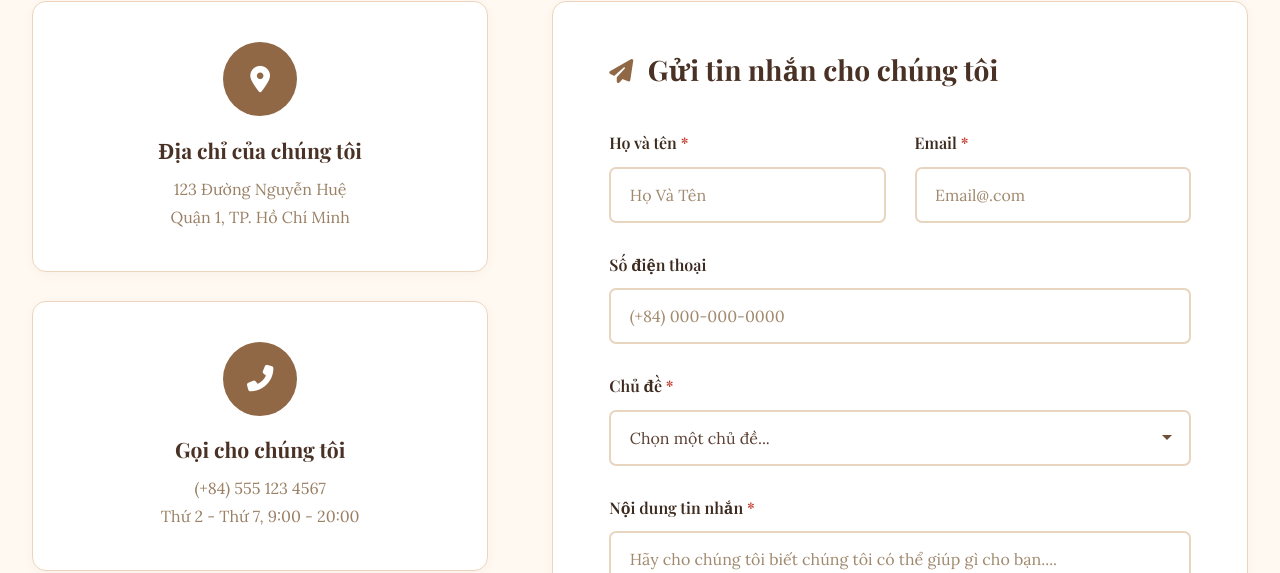
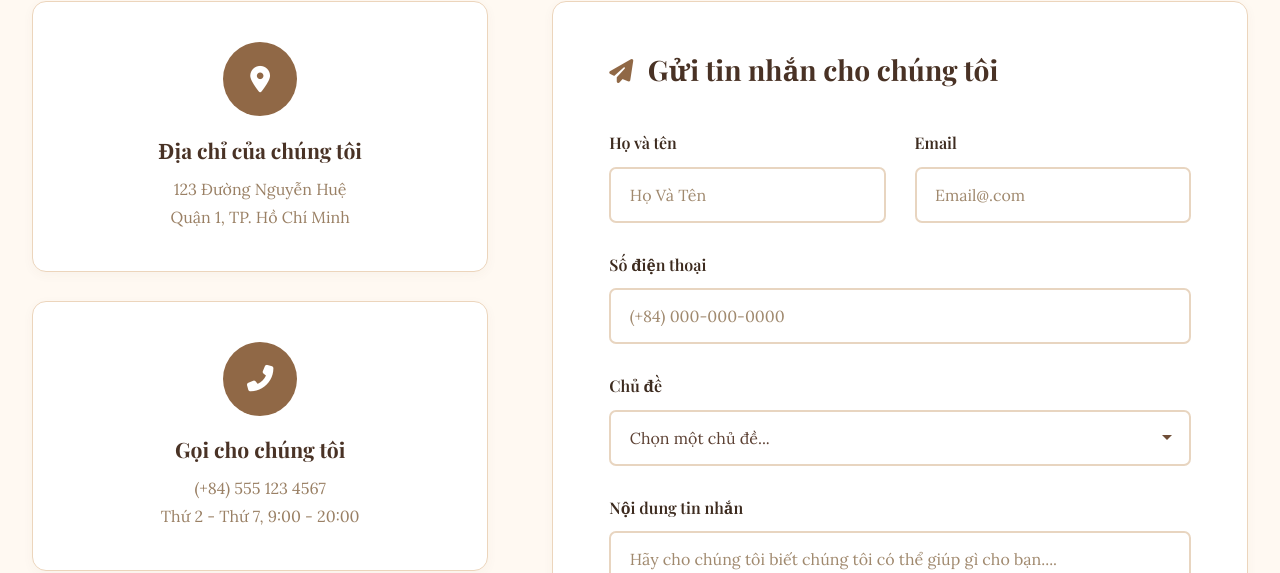
Before and after one commit to phongtoquach/online_bakery_react_app, a React (Vite) app: page /contact in a window 1280 px wide. Shown: the part 605-1178 px from the top of the page. Built offline with nearby package versions, Linux system fonts and the light colour scheme.

Commit message:
Bỏ dấu sao trong form liên hệ

```diff
--- a/src/assets/css/style.css
+++ b/src/assets/css/style.css
@@ -1990,10 +1990,6 @@ select {
   font-size: 1rem;
 }
 
-.contact-form-wrapper .form-group label span {
-  color: var(--color-danger);
-}
-
 .contact-form-wrapper .form-group input,
 .contact-form-wrapper .form-group select,
 .contact-form-wrapper .form-group textarea {
--- a/src/pages/ContactPage.jsx
+++ b/src/pages/ContactPage.jsx
@@ -99,12 +99,12 @@ function ContactPage() {
                         <form onSubmit={handleSubmit}>
                             <div className="contact-form-row">
                                 <div className="form-group">
-                                    <label htmlFor="contactName">Họ và tên <span>*</span></label>
+                                    <label htmlFor="contactName">Họ và tên</label>
                                     <input id="contactName" name="name" type="text" placeholder="Họ Và Tên" value={formData.name} onChange={handleInputChange} required />
                                 </div>
 
                                 <div className="form-group">
-                                    <label htmlFor="contactEmail">Email <span>*</span></label>
+                                    <label htmlFor="contactEmail">Email</label>
                                     <input id="contactEmail" name="email" type="email" placeholder="Email@.com" value={formData.email} onChange={handleInputChange} required />
                                 </div>
                             </div>
@@ -115,7 +115,7 @@ function ContactPage() {
                             </div>
 
                             <div className="form-group">
-                                <label htmlFor="contactSubject">Chủ đề <span>*</span></label>
+                                <label htmlFor="contactSubject">Chủ đề</label>
                                 <select id="contactSubject" name="subject" value={formData.subject} onChange={handleInputChange} required>
                                     <option value="" disabled>Chọn một chủ đề...</option>
                                     <option value="custom-order">Đặt bánh theo yêu cầu</option>
@@ -126,7 +126,7 @@ function ContactPage() {
                             </div>
 
                             <div className="form-group">
-                                <label htmlFor="contactMessage">Nội dung tin nhắn <span>*</span></label>
+                                <label htmlFor="contactMessage">Nội dung tin nhắn</label>
                                 <textarea
                                     id="contactMessage"
                                     name="message"
```
